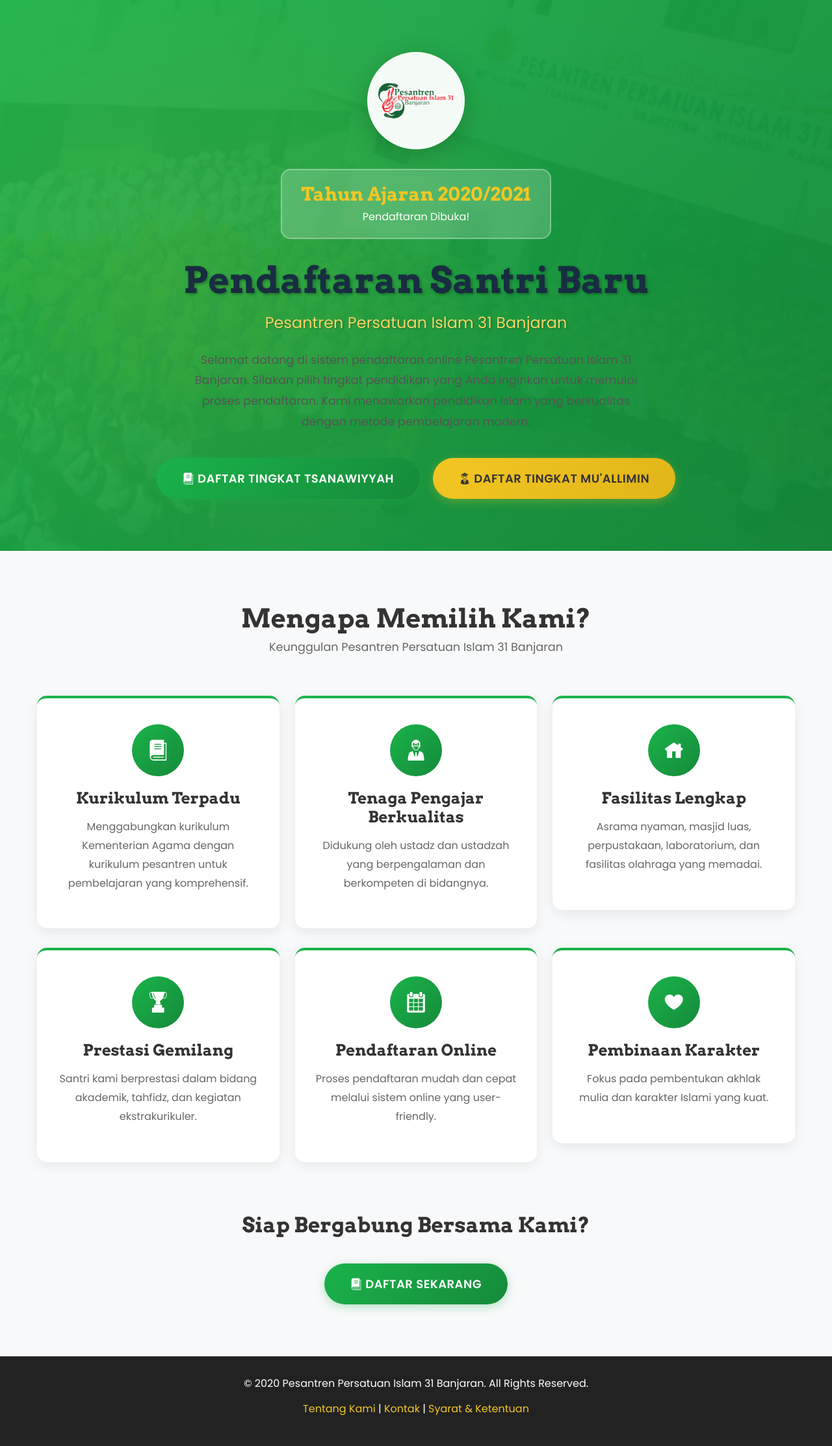
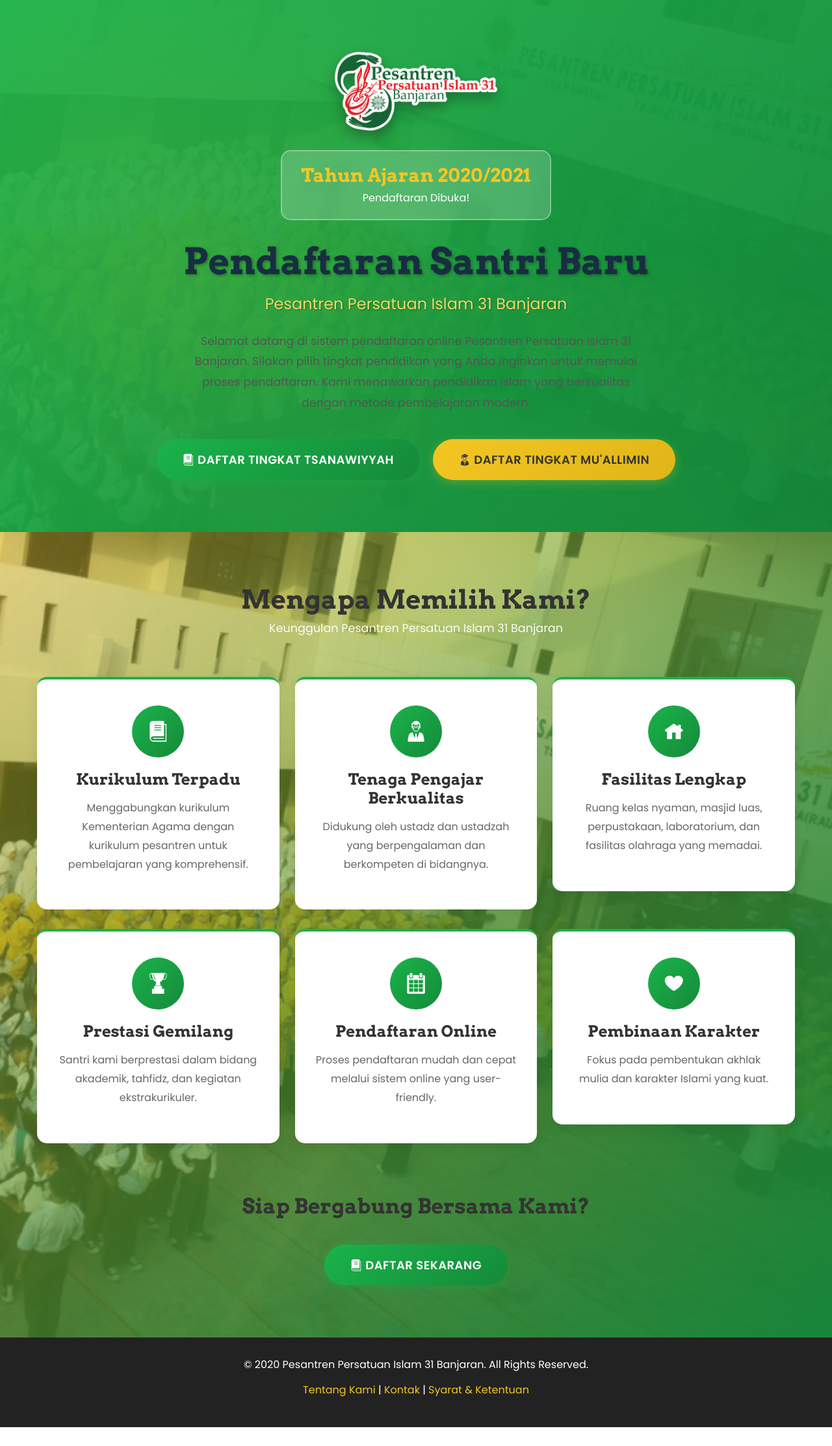
Before and after one commit to yoezron/webpsb, a CodeIgniter 4 app: the page made by app/Views/landing/index.php in a window 1280 px wide. Shown: the whole page at 65% size. After the commit the page ends 2197 px from the top, so only its background shows below. Run offline with PHP 8.4 and a stand-in for CodeIgniter, Linux system fonts and the light colour scheme; the template is opened without the code that fills it: most values are stand-ins (such as "Sample title", 1, 10 or a date in 2020); some libraries are stand-ins or nearby versions.

Commit message:
logo appearance

```diff
--- a/app/Views/landing/index.php
+++ b/app/Views/landing/index.php
@@ -1,5 +1,6 @@
 <!DOCTYPE html>
 <html lang="id">
+
 <head>
     <meta charset="UTF-8">
     <meta name="viewport" content="width=device-width, initial-scale=1.0">
@@ -91,7 +92,7 @@
             display: flex;
             align-items: center;
             background: linear-gradient(135deg, rgba(26, 179, 74, 0.95) 0%, rgba(21, 138, 58, 0.95) 100%),
-                        url('<?= base_url('assets/images/banner/01.png') ?>') center/cover;
+                url('<?= base_url('assets/images/banner/01.png') ?>') center/cover;
             position: relative;
             padding: 80px 0;
         }
@@ -113,20 +114,27 @@
         }
 
         .hero-logo {
-            width: 150px;
-            height: 150px;
+            width: 250px;
+            /* Ubah height menjadi auto agar mengikuti proporsi logo asli */
+            height: auto;
             margin: 0 auto 30px;
-            background: rgba(255, 255, 255, 0.95);
-            border-radius: 50%;
-            padding: 15px;
-            box-shadow: 0 10px 40px rgba(0, 0, 0, 0.2);
+
+            /* Baris berikut dihapus/dikomentari agar tidak ada latar lingkaran */
+            /* background: rgba(255, 255, 255, 0.95); */
+            /* border-radius: 50%; */
+            /* padding: 15px; */
+            /* box-shadow: 0 10px 40px rgba(0, 0, 0, 0.2); */
+
             animation: fadeInDown 1s ease;
         }
 
         .hero-logo img {
             width: 100%;
-            height: 100%;
-            object-fit: contain;
+            height: auto;
+            /* Pastikan rasio gambar tetap terjaga */
+            display: block;
+            /* Menghilangkan celah default pada elemen inline */
+            filter: drop-shadow(0 10px 10px rgba(0, 0, 0, 0.3));
         }
 
         .hero-title {
@@ -185,7 +193,7 @@
         /* Features Section */
         .features-section {
             padding: 80px 0;
-            background: #f8f9fa;
+            background: linear-gradient(135deg, rgba(243, 198, 35, 0.4) 0%, rgba(21, 138, 58, 0.95) 100%), url('<?= base_url('assets/images/banner/01.png') ?>') center/cover;
         }
 
         .feature-card {
@@ -271,8 +279,8 @@
 
         @media (max-width: 576px) {
             .hero-logo {
-                width: 100px;
-                height: 100px;
+                width: 150px;
+                height: 150px;
                 margin-bottom: 15px;
                 padding: 10px;
             }
@@ -308,6 +316,7 @@
         }
     </style>
 </head>
+
 <body>
 
     <!-- Hero Section -->
@@ -365,7 +374,7 @@
             <div class="row">
                 <div class="col-lg-12 text-center mb-5">
                     <h2 style="font-size: 2.5rem; font-weight: 700; color: #333;">Mengapa Memilih Kami?</h2>
-                    <p style="color: #666; font-size: 1.1rem;">Keunggulan Pesantren Persatuan Islam 31 Banjaran</p>
+                    <p style="color: rgba(255, 255, 255, 0.95); font-size: 1.1rem;">Keunggulan Pesantren Persatuan Islam 31 Banjaran</p>
                 </div>
             </div>
 
@@ -404,7 +413,7 @@
                         </div>
                         <h3 class="feature-title">Fasilitas Lengkap</h3>
                         <p class="feature-text">
-                            Asrama nyaman, masjid luas, perpustakaan, laboratorium, dan fasilitas olahraga yang memadai.
+                            Ruang kelas nyaman, masjid luas, perpustakaan, laboratorium, dan fasilitas olahraga yang memadai.
                         </p>
                     </div>
                 </div>
@@ -491,4 +500,5 @@
         new WOW().init();
     </script>
 </body>
+
 </html>
```
Also changed, not shown: app/Views/pendaftaran/form_lengkap.php (+30 -15 lines).
